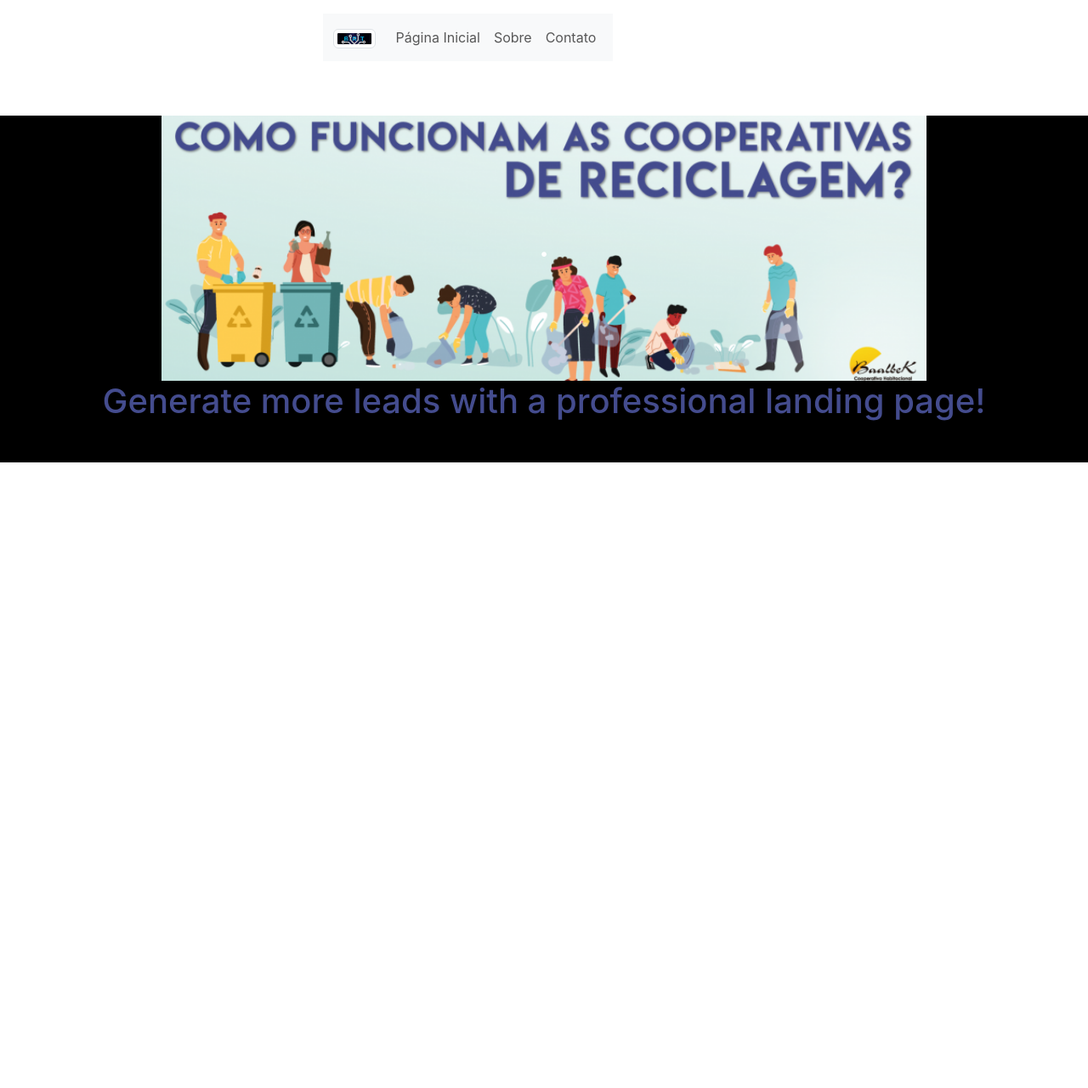
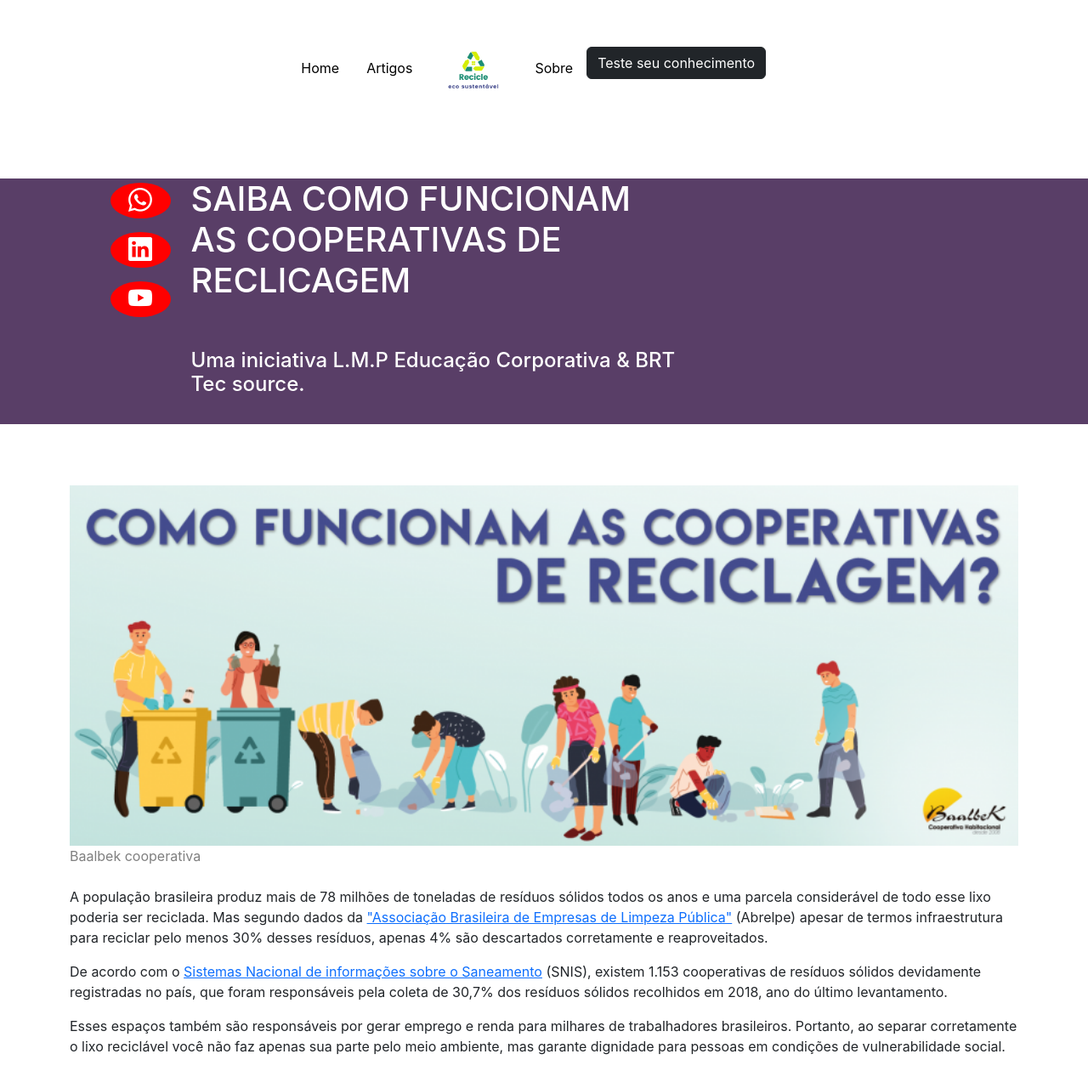
Before and after one commit to BrunoTassi/TccBase, an Angular app: page /home in a window 1280 px wide. Shown: the top 1280 px of the page at 85% size. Before the commit the page ends 800 px from the top, so only its background shows below. Built offline with nearby package versions, Linux system fonts and the light colour scheme.

Commit message:
atualização de icones , pagina home e menu navbar

```diff
--- a/package.json
+++ b/package.json
@@ -19,6 +19,7 @@
     "@angular/platform-browser-dynamic": "^17.2.0",
     "@angular/router": "^17.2.0",
     "bootstrap": "^5.3.3",
+    "bootstrap-icons": "^1.11.3",
     "jest-editor-support": "*",
     "rxjs": "~7.8.0",
     "tslib": "^2.3.0",
--- a/src/app/navbar/navbar.component.css
+++ b/src/app/navbar/navbar.component.css
@@ -1,7 +1,13 @@
 @import 'bootstrap/dist/css/bootstrap.css';
 
+@media screen and (min-width:992px) {
+  .nav-item {
+    line-height: 80px;
+  }
+}
 
-.custom-img-thumbnail {
-  width: 50px;
-  height: 50px;
+
+/*.btn {
+  padding: .55rem 1.5rem .45rem;
 }
+*/
--- a/src/app/navbar/navbar.component.html
+++ b/src/app/navbar/navbar.component.html
@@ -1,22 +1,33 @@
-<nav class="navbar navbar-expand-lg navbar-light bg-light">
+<nav class="navbar navbar-expand-lg navbar-dark p-3 bg-transparent " id="headerNav">
   <div class="container-fluid">
-    <a class="navbar-brand" href="#">
-      <img class="img-thumbnail" style="max-width: 50px; height: auto;" src="assets/img/LogoParaIcon.png" />
+    <a class="navbar-brand d-block d-lg-none" href="#">
+      <img src="assets/img/imgSuperiorMenu.png" /> height="80" />
     </a>
-    <button class="navbar-toggler" type="button" data-bs-toggle="collapse" data-bs-target="#navbarNav"
-            aria-controls="navbarNav" aria-expanded="false" aria-label="Toggle navigation">
+    <button class="navbar-toggler" type="button" data-bs-toggle="collapse" data-bs-target="#navbarNavDropdown" aria-controls="navbarNavDropdown" aria-expanded="false" aria-label="Toggle navigation">
       <span class="navbar-toggler-icon"></span>
     </button>
-    <div class="collapse navbar-collapse" id="navbarNav">
-      <ul class="navbar-nav">
+
+    <div class=" collapse navbar-collapse" id="navbarNavDropdown">
+      <ul class="navbar-nav mx-auto ">
         <li class="nav-item">
-          <a class="nav-link" href="#">Página Inicial</a>
+          <a class="nav-link mx-2 active text-black" aria-current="page" href="#">Home</a>
         </li>
         <li class="nav-item">
-          <a class="nav-link" href="#">Sobre</a>
+          <a class="nav-link mx-2 text-black" href="#"> Artigos </a>
+        </li>
+        <li class="nav-item d-none d-lg-block">
+          <a class="nav-link mx-2" href="#">
+            <img src="assets/img/imgSuperiorMenu.png" height="80" />
+          </a>
         </li>
         <li class="nav-item">
-          <a class="nav-link" href="#">Contato</a>
+          <a class="nav-link mx-2 text-black" href="#">Sobre</a>
+        </li>
+        <li class="nav-item ">
+          <button class="btn btn-dark" >
+            Teste seu conhecimento
+          </button>
+
         </li>
       </ul>
     </div>
--- a/src/app/paginas/home/home.component.css
+++ b/src/app/paginas/home/home.component.css
@@ -6,7 +6,9 @@
   padding-bottom: 8rem;
 
 }
-
+.banner {
+  background-color: #593e67;
+}
 .text-violeta {
   color: #444c8e;
 }
--- a/src/app/paginas/home/home.component.html
+++ b/src/app/paginas/home/home.component.html
@@ -1,11 +1,64 @@
-<div class="" style="background-color:black">
+<section class="banner">
+  <div class="container text-left">
+    <div class="row justify-content-center">
+      <div class="col-lg-1 text-center" style="padding-top:5px">
+        <div class="fs-3 mb-3 rounded-circle" style="background-color:red">
+          <p class="bi bi-whatsapp text-white" ></p>
+        </div>
+        <div class="fs-3 mb-3 rounded-circle" style="background-color:red">
+          <p class="bi bi-linkedin text-white"></p>
+        </div>
+        <div class="fs-3 mb-3 rounded-circle" style="background-color:red">
+          <p class="text-white bi bi-youtube"></p>
+        </div>
+        </div>
+        <div class="col-lg-10 text-white">
+          <h1>SAIBA COMO FUNCIONAM <br /> AS COOPERATIVAS DE  <br />RECLICAGEM</h1>
+          <div class="row m-0 p-0 pb-4">
+            <div class="col-8 p-0 ">
+              <br />
+              <br />
+              <h4>Uma iniciativa L.M.P Educação Corporativa & BRT Tec source.</h4>
+            </div>
+          </div>
+        </div>
+
+      </div>
+  </div>
+</section>
+
+<!--corpo-->
+<div class="py-5 container-fluid">
+  <div class="container">
+    <figure class="my-4">
+      <img class="w-100" src="assets/img/cooperativaImagemLarga.png" alt="ImagemIlustrativaRecicla" />
+      <figcaption class="text-black-50">Baalbek cooperativa</figcaption>
+    </figure>
+    <p>
+      A população brasileira produz mais de 78 milhões de toneladas de resíduos sólidos todos os anos e uma parcela considerável de todo esse lixo poderia ser reciclada. Mas segundo dados da
+      <a href="https://abrelpe.org.br/" target="_blank">"Associação Brasileira de Empresas de Limpeza Pública"</a>
+      (Abrelpe) apesar de termos infraestrutura para reciclar pelo menos 30% desses resíduos, apenas 4% são descartados corretamente e reaproveitados.
+    </p>
+    <p>
+      De acordo com o
+      <a href="http://www.snis.gov.br/" target="_blank">Sistemas Nacional de informações sobre o Saneamento</a>
+      (SNIS), existem 1.153 cooperativas de resíduos sólidos devidamente registradas no país, que foram responsáveis pela coleta de 30,7% dos resíduos sólidos recolhidos em 2018, ano do último levantamento.
+    </p>
+    <p>Esses espaços também são responsáveis por gerar emprego e renda para milhares de trabalhadores brasileiros. Portanto, ao separar corretamente o lixo reciclável
+    você não faz apenas sua parte pelo meio ambiente, mas garante dignidade para pessoas em condições de vulnerabilidade social.</p>
+  </div>
+</div>
+
+
+
+<!--<div class="" style="background-color:black">
   <header class="imagemLargaCooperativa">
     <div class="container position-relative">
       <div class="row justify-content-center">
         <div class="col-xl-6">
-          <div class="text-center text-white">
+          <div class="text-center text-white">-->
             <!-- Page heading-->
-            <h1 class="text-transparent">.</h1>
+            <!--<h1 class="text-transparent">.</h1>
           </div>
         </div>
       </div>
@@ -17,7 +70,7 @@
       <h1 class="mb-5 text-violeta text-bold">Generate more leads with a professional landing page!</h1>
     </div>
   </div>
-</div>
+</div>-->
 
 
 <!--editar menu, faixa horixontal de ponta a ponta , espaço para colocar um logo decente e maior .
--- a/src/index.html
+++ b/src/index.html
@@ -6,6 +6,7 @@
   <base href="/">
   <meta name="viewport" content="width=device-width, initial-scale=1">
   <link rel="icon" type="image/x-icon" href="favicon.ico">
+  <link rel="stylesheet" href="https://cdn.jsdelivr.net/npm/bootstrap-icons@1.11.3/font/bootstrap-icons.min.css">
 </head>
 <body>
   <app-root></app-root>
```
Also changed, not shown: src/assets/img/imgSuperiorMenu.png (added), 1 other file (tests, documents, lock files or other folders).
